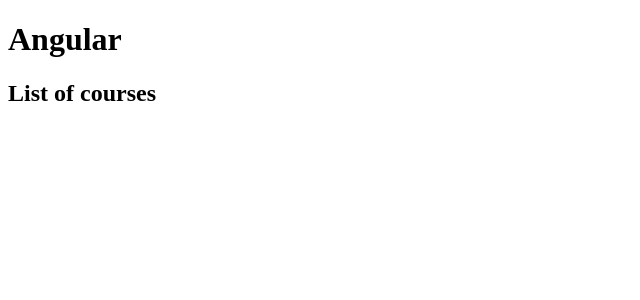
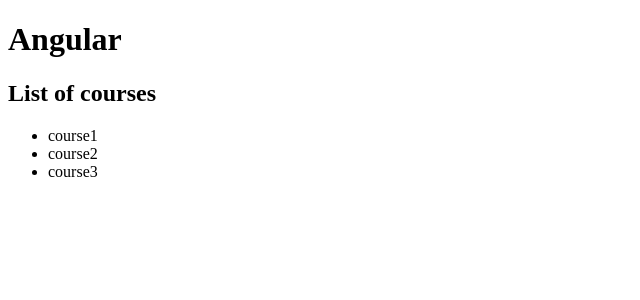
Before and after one commit to EthanBehar68/UDemy-TS-Hello, an Angular app: page / in a window 1280 px wide. Shown: the top 300 px of the page, without its empty margins (0-640 px from the left). Built offline with nearby package versions, Linux system fonts and the light colour scheme.

Commit message:
implementing the service - registering dependecy as a provider in app mod

```diff
--- a/src/app/app.module.ts
+++ b/src/app/app.module.ts
@@ -5,6 +5,7 @@
 import { AppComponent } from './app.component';
 import { CoursesComponent } from './courses.component';
 import { CourseComponent } from './course/course.component';
+import { CoursesService } from './courses.service';
 
 @NgModule({
   declarations: [
@@ -16,7 +17,9 @@
     BrowserModule,
     AppRoutingModule
   ],
-  providers: [],
+  providers: [
+    CoursesService // Uses singleton pattern by default
+  ],
   bootstrap: [AppComponent]
 })
 export class AppModule { }
--- a/src/app/courses.component.ts
+++ b/src/app/courses.component.ts
@@ -1,5 +1,6 @@
 
 import { Component } from '@angular/core'
+import { CoursesService } from './courses.service';
 
 //Decorator Function
 @Component({
@@ -17,4 +18,8 @@
 export class CoursesComponent {
     title = "List of courses";
     courses;
+
+    constructor(service: CoursesService){
+        this.courses = service.getCourses();
+    }
 }
```
